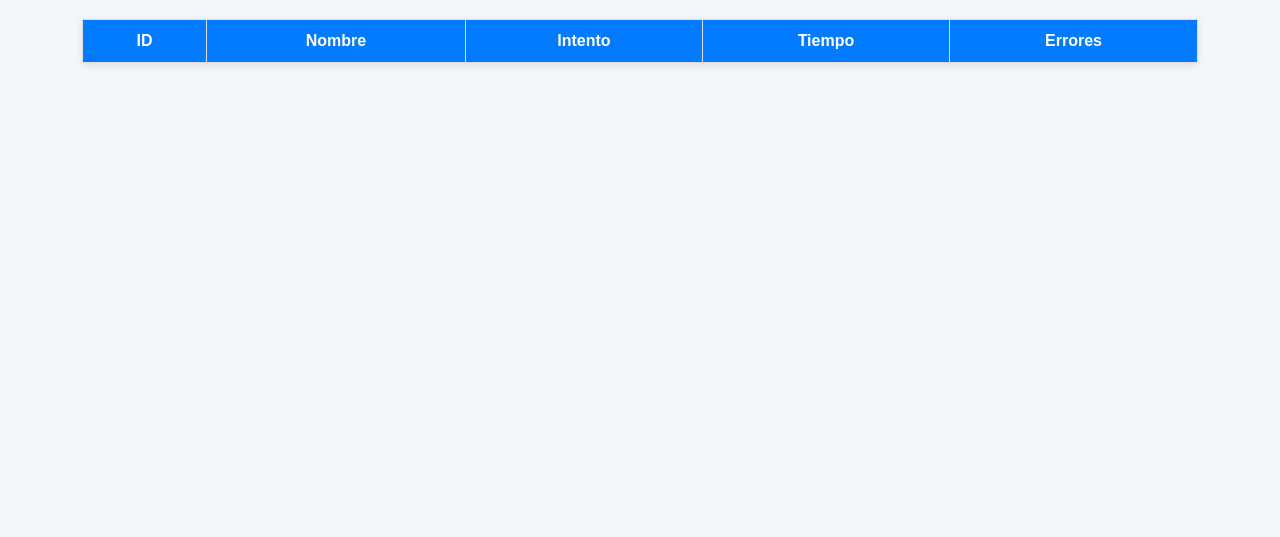
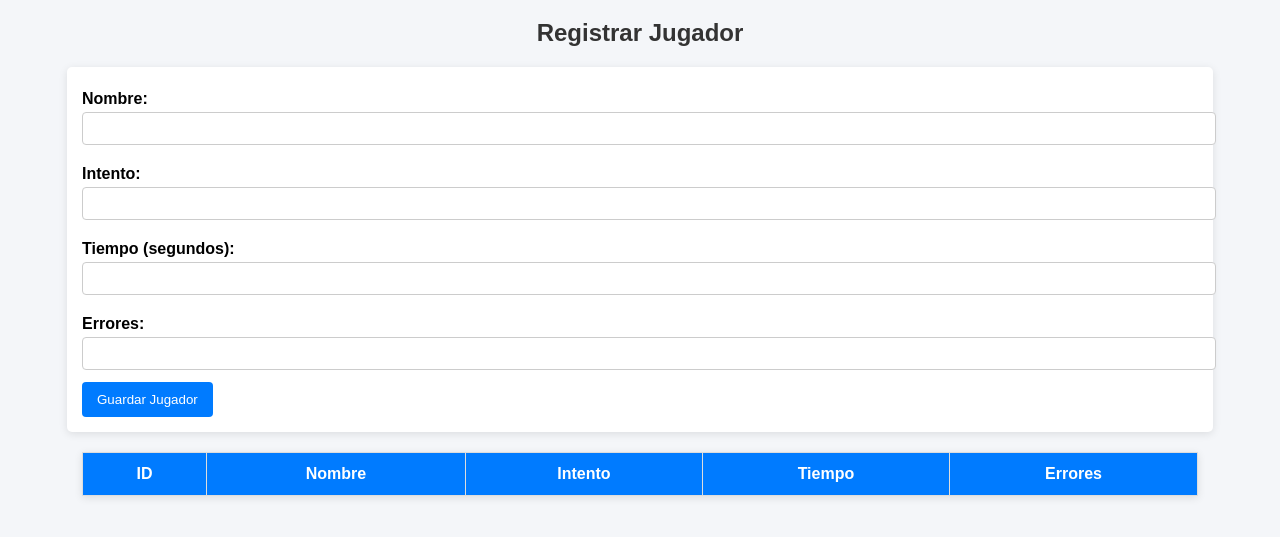
Before and after one commit to Ramir-C/recordando-figuras-final-, a website: page Recordando figuras final/public/indexresultados.html in a window 1280 px wide. Shown: the part 61-598 px from the top of the page. Drawn offline with Linux system fonts and the light colour scheme; no server answers.

Commit message:
Update indexresultados.html

```diff
--- a/Recordando figuras final/public/indexresultados.html
+++ b/Recordando figuras final/public/indexresultados.html
@@ -68,8 +68,23 @@
 </head>
 <body>
   <h1>Lista de Jugadores</h1>
+  <!-- Formulario para registrar nuevos jugadores -->
+  <h2>Registrar Jugador</h2>
+  <form id="form-jugador">
+    <label for="nombre">Nombre:</label>
+    <input type="text" id="nombre" name="nombre" required>
 
+    <label for="intento">Intento:</label>
+    <input type="number" id="intento" name="intento" required>
 
+    <label for="tiempo">Tiempo (segundos):</label>
+    <input type="number" id="tiempo" name="tiempo" required>
+
+    <label for="errores">Errores:</label>
+    <input type="number" id="errores" name="errores" required>
+
+    <button type="submit">Guardar Jugador</button>
+  </form>
 
   <!-- Tabla de jugadores -->
   <table id="tabla-jugadores">
```
